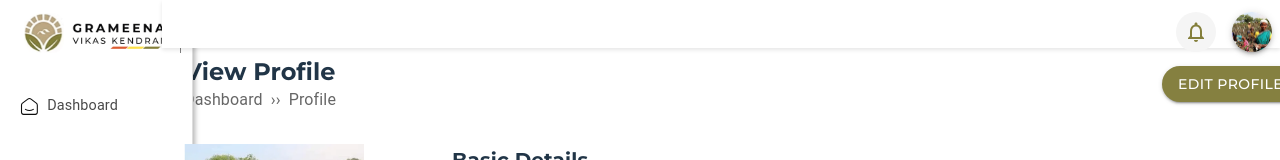
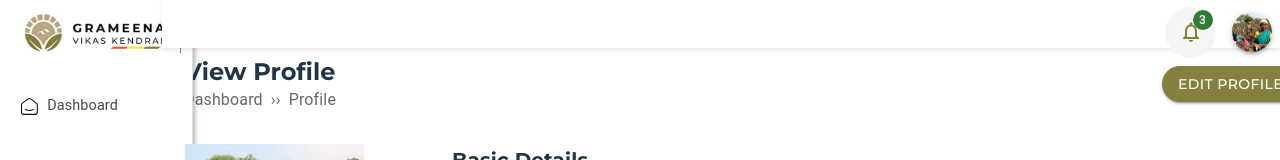
Before and after one commit to sainth-stack/tip4change-frontend, a React (Vite) app: page /profile in a window 1280 px wide. Shown: the top 160 px of the page. Built offline with nearby package versions, Linux system fonts and the light colour scheme; what chartjs-plugin-datalabels would draw is missing.

Commit message:
notification changes

```diff
--- a/src/layout/CustomTopBar.jsx
+++ b/src/layout/CustomTopBar.jsx
@@ -1,12 +1,21 @@
 // src/components/CustomTopBar.jsx
 import React from "react";
-import { AppBar, Toolbar, Box,Typography, IconButton, Avatar, useMediaQuery } from "@mui/material";
+import {
+  AppBar,
+  Toolbar,
+  Box,
+  Typography,
+  IconButton,
+  Avatar,
+  useMediaQuery,
+} from "@mui/material";
 import logo from "../assets/images/logo.png";
 import CustomImage from "../components/CustomImage/CustomImage";
-import NotificationsNoneIcon from '@mui/icons-material/NotificationsNone';
+// import NotificationsNoneIcon from '@mui/icons-material/NotificationsNone';
 import profile from "../assets/images/profile_avva.png";
+import NotificationPopup from "./Notification";
 const CustomTopBar = ({ isOverlapping }) => {
-  const isMobile = useMediaQuery("(max-width:600px)");   // Mobile
+  const isMobile = useMediaQuery("(max-width:600px)"); // Mobile
 
   return (
     <AppBar
@@ -16,7 +25,11 @@ const CustomTopBar = ({ isOverlapping }) => {
         boxShadow: "0 2px 4px rgba(0, 0, 0, 0.1)",
         color: "#000",
         maxHeight: "3rem",
-        width: isOverlapping ?isMobile?"calc(100% - 4rem)": "calc(100% - 10.1rem)" : "100%",
+        width: isOverlapping
+          ? isMobile
+            ? "calc(100% - 4rem)"
+            : "calc(100% - 10.1rem)"
+          : "100%",
         transition: "all 0.3s ease",
       }}
     >
@@ -28,11 +41,9 @@ const CustomTopBar = ({ isOverlapping }) => {
           padding: { xs: "0 .3rem", sm: "0 .5rem" },
         }}
       >
-
-        {!isOverlapping&& <Box sx={{ display: "flex", alignItems: "center" }}>
+        {!isOverlapping && (
+          <Box sx={{ display: "flex", alignItems: "center" }}>
             <CustomImage
-
-
               src={logo}
               alt="Logo"
               styles={{
@@ -40,18 +51,25 @@ const CustomTopBar = ({ isOverlapping }) => {
                 margin: "-.5rem 0 0 0",
                 boxShadow: "1px 0px 0px gray",
                 marginLeft: "1.5rem",
+              }}
+            />
+          </Box>
+        )}
+
+        {isOverlapping && (
+          <Box
+            sx={{
+              display: "flex",
+              alignItems: "center",
+              gap: "1rem",
+              marginLeft: "auto",
+              outline: "none",
             }}
-
-          />
-
-          </Box>}
-
-         {isOverlapping && (
-          <Box sx={{ display: "flex", alignItems: "center", gap: "1rem", marginLeft:"auto",outline:"none" }} >
-            <IconButton sx={{ bgcolor: "#f5f5f5", color:"#847f3b"}} >
-              <NotificationsNoneIcon  />
+          >
+            <IconButton sx={{ bgcolor: "#f5f5f5", color: "#847f3b" }}>
+              <NotificationPopup />
             </IconButton>
-              <Avatar alt="Profile" src={profile} sx={{boxShadow:3}} />
+            <Avatar alt="Profile" src={profile} sx={{ boxShadow: 3 }} />
           </Box>
         )}
       </Toolbar>
--- /dev/null
+++ b/src/layout/Notification.jsx
@@ -0,0 +1,187 @@
+import React, { useState } from "react";
+import {
+  Box,
+  IconButton,
+  Avatar,
+  Popover,
+  Typography,
+  Button,
+  List,
+  ListItem,
+  ListItemAvatar,
+  ListItemText,
+  Badge,
+} from "@mui/material";
+import NotificationsNoneIcon from "@mui/icons-material/NotificationsNone";
+import PersonIcon from "@mui/icons-material/Person";
+
+const notifications = [
+  {
+    id: 1,
+    text: "Cash Received From Jayesh Kumar",
+    date: "Jan 14, 2025 ; 5:00 PM",
+    unread: true,
+  },
+  {
+    id: 2,
+    text: "Surya Has Completed The Project Creation",
+    date: "Feb 23, 2025 ; 3:00 PM",
+    unread: true,
+  },
+  {
+    id: 3,
+    text: "Banu Has Completed The Story Creation",
+    date: "Jan 25, 2025 ; 2:00 PM",
+    unread: true,
+  },
+  {
+    id: 4,
+    text: "Vijay Has Made A Payment",
+    date: "Feb 10, 2025 ; 10:00 AM",
+    unread: false,
+  },
+  {
+    id: 5,
+    text: "Prakash Has Completed The Project Creation",
+    date: "Mar 5, 2025 ; 2:00 PM",
+    unread: false,
+  },
+];
+
+const NotificationPopup = () => {
+  const [anchorEl, setAnchorEl] = useState(null);
+  const [notifs, setNotifs] = useState(notifications);
+
+  const handleClick = (event) => {
+    setAnchorEl(event.currentTarget);
+  };
+
+  const handleClose = () => {
+    setAnchorEl(null);
+  };
+
+  const markAllAsRead = () => {
+    setNotifs(notifs.map((n) => ({ ...n, unread: false })));
+  };
+
+  const open = Boolean(anchorEl);
+  const id = open ? "notification-popover" : undefined;
+
+  return (
+    <Box
+      sx={{
+        display: "flex",
+        alignItems: "center",
+        gap: "1rem",
+        marginLeft: "auto",
+      }}
+    >
+      {/* Notification Icon (Triggers Popover) */}
+      <IconButton
+        sx={{
+          bgcolor: "#f5f5f5",
+          color: "#847f3b",
+          width: "35px",
+          height: "35px",
+          transition: "all 0.3s ease",
+          borderRadius: open ? "30px" : "50%", // Change border-radius dynamically
+        }}
+        onClick={handleClick}
+      >
+        <Badge
+          badgeContent={notifs.filter((n) => n.unread).length}
+          color="success"
+        >
+          <NotificationsNoneIcon />
+        </Badge>
+      </IconButton>
+
+      {/* Popover for Notifications */}
+      <Popover
+        id={id}
+        open={open}
+        anchorEl={anchorEl}
+        onClose={handleClose}
+        anchorOrigin={{ vertical: "bottom", horizontal: "right" }}
+        transformOrigin={{ vertical: "top", horizontal: "right" }}
+        sx={{ mt: 1 }}
+      >
+        <Box
+          sx={{
+            p: 2,
+            width: 450,
+            height: "400px",
+            borderRadius: "30px",
+            boxShadow: 0,
+            backgroundColor: "#fff",
+          }}
+        >
+          {/* Header Section */}
+          <Box
+            display="flex"
+            justifyContent="space-between"
+            alignItems="center"
+            mb={1}
+          >
+            <Typography variant="h6" fontWeight="bold">
+              Notification{" "}
+              <span style={{ color: "#847f3b" }}>
+                ({notifs.filter((n) => n.unread).length})
+              </span>
+            </Typography>
+            <Button
+              variant="outlined"
+              size="small"
+              sx={{
+                color: "#847f3b",
+                borderColor: "#847f3b",
+                borderRadius: "30px",
+              }}
+              onClick={markAllAsRead}
+            >
+              Mark As Read
+            </Button>
+          </Box>
+
+          {/* Notifications List */}
+          <List sx={{ maxHeight: 400, overflowY: "auto" }}>
+            {notifs.map((notif) => (
+              <ListItem
+                key={notif.id}
+                sx={{ borderBottom: "1px solid #eee", pb: 0 }}
+              >
+                <ListItemAvatar>
+                  <Avatar sx={{ bgcolor: "#EAE8D3", color: "#5D5A36" }}>
+                    <PersonIcon />
+                  </Avatar>
+                </ListItemAvatar>
+                <ListItemText
+                  primary={
+                    <Typography fontWeight="bold">{notif.text}</Typography>
+                  }
+                  secondary={
+                    <Typography color="textSecondary" variant="body2">
+                      {notif.date}
+                    </Typography>
+                  }
+                />
+                {notif.unread && (
+                  <Box
+                    sx={{
+                      width: 8,
+                      height: 8,
+                      bgcolor: "#847f3b",
+                      borderRadius: "50%",
+                    }}
+                  />
+                )}
+              </ListItem>
+            ))}
+          </List>
+        </Box>
+      </Popover>
+    </Box>
+  );
+};
+
+export default NotificationPopup;
```
Also changed, not shown: 1 other file (tests, documents, lock files or other folders).
